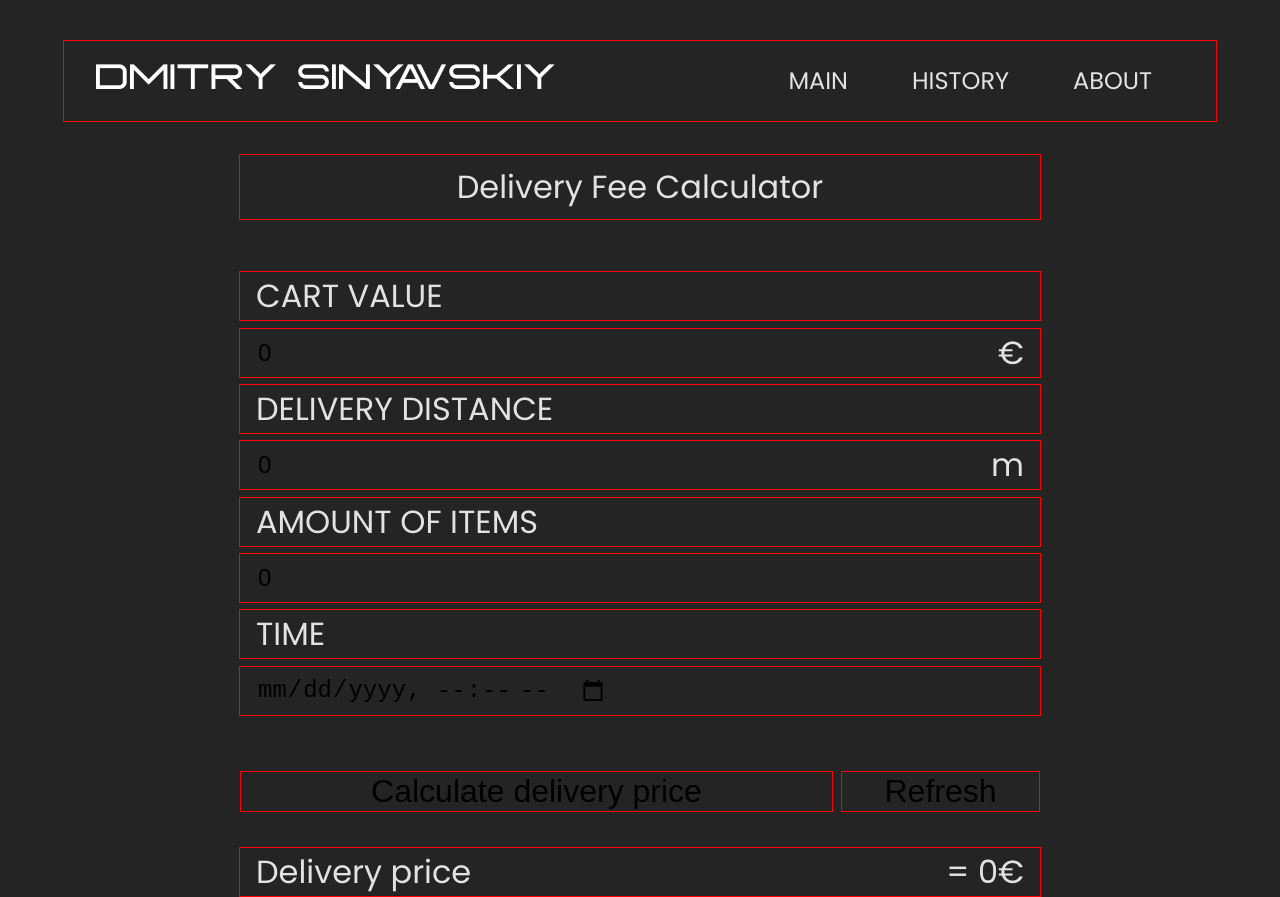
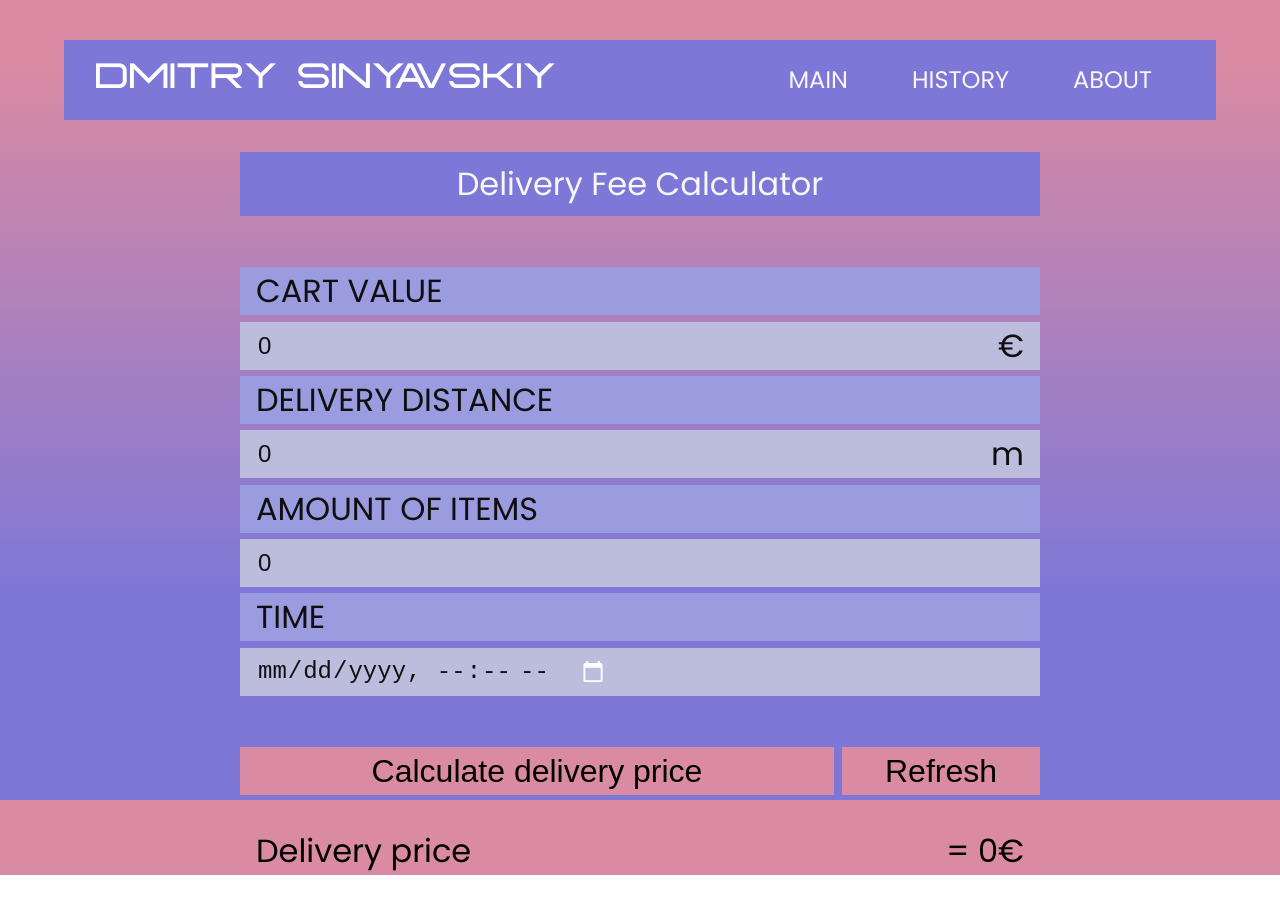
Before and after one commit to uch2ha/Delivery-Calculator, a React (Vite) app: page / in a window 1280 px wide. After the commit the page ends 875 px from the top, so only its background shows below. Built offline with nearby package versions, Linux system fonts and the light colour scheme.

Commit message:
new color for calendar in date input

```diff
--- a/src/components/mainPage/MainPage.css
+++ b/src/components/mainPage/MainPage.css
@@ -9,7 +9,8 @@
 }
 
 .calculator-logo {
-  border: 1px solid red;
+  background: var(--color-blue);
+  color: var(--color-white);
   width: 100%;
   height: 4rem;
   display: flex;
@@ -31,9 +32,16 @@
   margin-block: 0.2rem;
   height: 3rem;
   width: 100%;
-  border: 1px solid red;
   display: flex;
   align-items: center;
+  color: var(--color-black);
+}
+
+.calculator-inputs div:nth-of-type(odd) {
+  background-color: var(--color-purple);
+}
+.calculator-inputs div:nth-of-type(even) {
+  background-color: var(--color-grey);
 }
 
 .input-name {
@@ -54,6 +62,7 @@
   font-size: 1.5rem;
   border: none;
   background: transparent;
+  color: var(--color-black);
 }
 
 .delivery-input {
@@ -67,16 +76,23 @@
   width: fit-content !important;
 }
 
+::-webkit-calendar-picker-indicator {
+  filter: invert(1);
+}
+::-webkit-calendar-picker-indicator:hover {
+  cursor: pointer;
+}
+
 .calculator-btn {
   display: flex;
   justify-content: center;
   align-items: center;
   width: 100%;
-  height: 3rem;
 }
 
 .calculator-btn div {
-  border: 1px solid red;
+  height: 3rem;
+  background-color: var(--color-pink);
   display: flex;
   justify-content: center;
   align-items: center;
@@ -94,11 +110,12 @@
 }
 
 .btn-refresh {
+  /* background-color: var(--color-purple) !important; */
   width: 25%;
 }
 
 .calculator-result {
-  border: 1px solid red;
+  background-color: var(--color-pink);
   width: 100%;
   margin-top: 2rem;
   height: 3rem;
--- a/src/components/navBar/NavBar.css
+++ b/src/components/navBar/NavBar.css
@@ -1,5 +1,6 @@
 .nav-bar-container {
-  border: 1px solid red;
+  background-color: var(--color-blue);
+  color: var(--color-white);
   width: 90%;
   min-height: 5rem;
   margin-top: 2.5rem;
--- a/src/main.css
+++ b/src/main.css
@@ -12,9 +12,20 @@
   line-height: 24px;
   font-weight: 400;
 
+  --color-black: #0f0f0f;
+  --color-white: #f7f7f7;
+  --color-purple: #9b9be0;
+  --color-blue: #7d77d8;
+  --color-pink: #da8aa3;
+  --color-grey: #bcbcdd;
+
   color-scheme: light dark;
-  color: rgba(255, 255, 255, 0.87);
-  background-color: #242424;
+  background: rgb(125, 119, 216);
+  background: linear-gradient(
+    0deg,
+    rgba(125, 119, 216, 1) 25%,
+    rgba(218, 138, 163, 1) 92%
+  );
 
   font-synthesis: none;
   text-rendering: optimizeLegibility;
```
